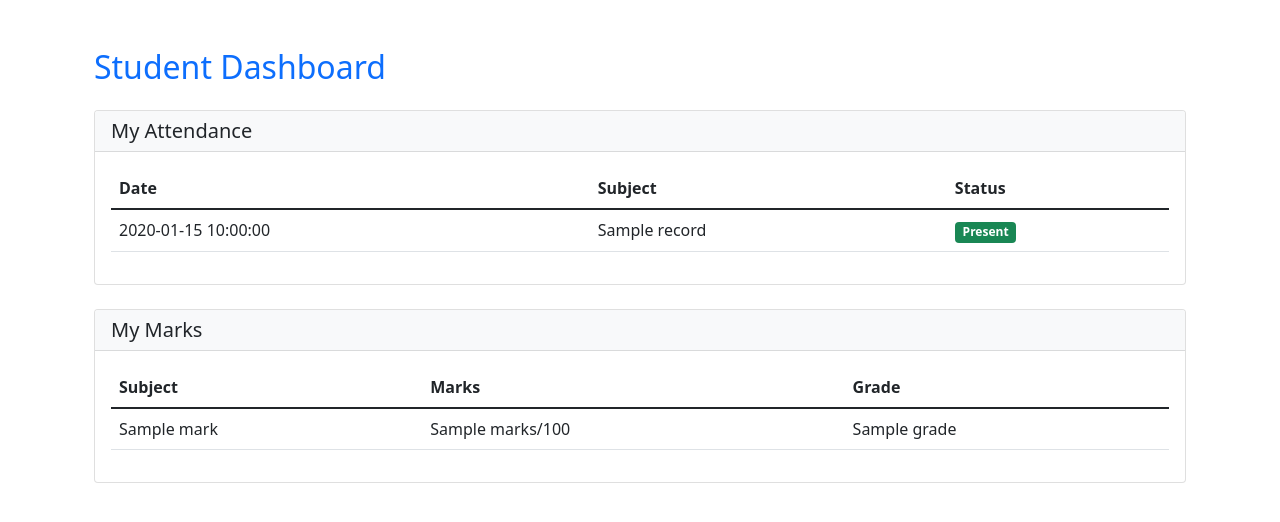
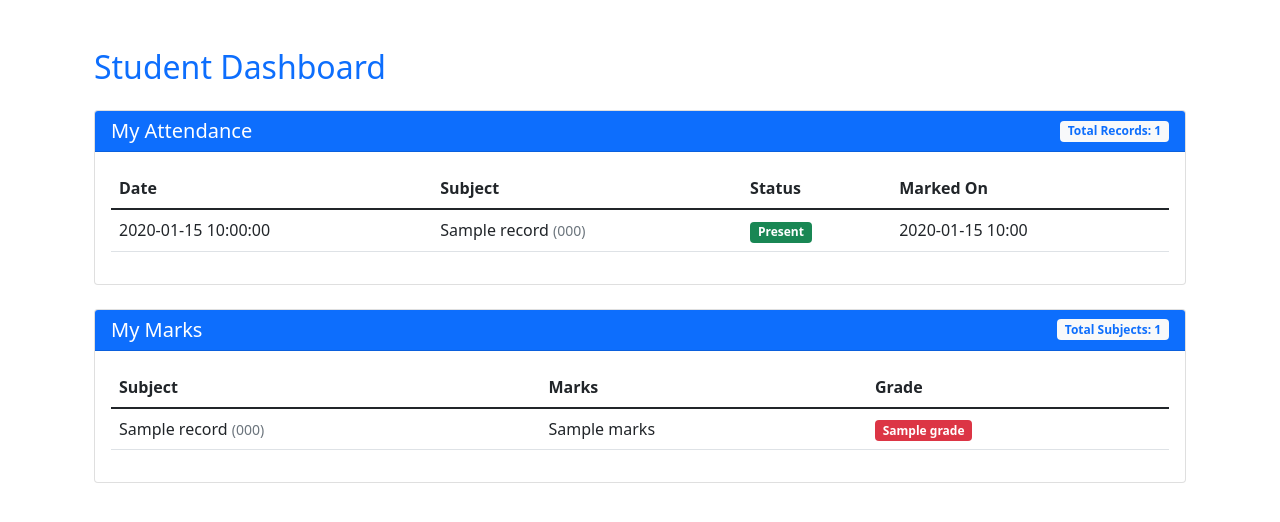
Before and after one commit to shashwat-81/Attendance-management, a Flask app: template app/templates/student_dashboard.html in a window 1280 px wide. Shown: the part 56-578 px from the top of the page. Run offline with Flask 3, Linux system fonts and the light colour scheme; the visitor is signed in with stand-in values (Sample User, id 1); the template is opened without the code that fills it: most values are stand-ins (such as "Sample title", 1, 10 or a date in 2020); some libraries are stand-ins or nearby versions.

Commit message:
updated student dashboard

```diff
--- a/app/routes.py
+++ b/app/routes.py
@@ -139,23 +139,62 @@ def student_dashboard():
     if current_user.role != 'student':
         return "Unauthorized", 403
 
-    # Get all attendance records for the student
-    attendance_records = list(mongo.db.attendance.find({'student_id': str(current_user.id)}))
+    try:
+        # Get all subjects
+        subjects = list(mongo.db.subjects.find())
+        subject_dict = {str(subject['_id']): subject for subject in subjects}
 
-    # Get subject details for each attendance record
-    for record in attendance_records:
-        subject = mongo.db.subjects.find_one({'_id': ObjectId(record['subject_id'])})
-        if subject:
-            record['subject_name'] = subject['name']
-        else:
-            record['subject_name'] = 'Unknown Subject'
+        # Get all attendance records for the student
+        attendance_records = list(mongo.db.attendance.find({
+            "records": {
+                "$elemMatch": {
+                    "student_id": str(current_user.id)
+                }
+            }
+        }))
 
-    # Get marks for all subjects
-    marks_records = list(mongo.db.marks.find({'student_id': str(current_user.id)}))
+        # Process attendance records
+        processed_attendance = []
+        for record in attendance_records:
+            subject = subject_dict.get(record['subject_id'], {})
+            student_record = next(
+                (r for r in record['records'] if r['student_id'] == str(current_user.id)),
+                None
+            )
+            if student_record:
+                processed_attendance.append({
+                    'date': record['date'],
+                    'subject_name': subject.get('name', 'Unknown Subject'),
+                    'subject_code': subject.get('code', 'N/A'),
+                    'status': student_record['status'],
+                    'marked_at': student_record.get('marked_at', record.get('created_at'))
+                })
 
-    return render_template('student_dashboard.html',
-                         attendance_records=attendance_records,
-                         marks_records=marks_records)
+        # Sort attendance by date (most recent first)
+        processed_attendance.sort(key=lambda x: x['date'], reverse=True)
+
+        # Get and process marks
+        marks_records = list(mongo.db.marks.find({'student_id': str(current_user.id)}))
+        processed_marks = []
+        for mark in marks_records:
+            subject = subject_dict.get(mark['subject_id'], {})
+            processed_marks.append({
+                'subject_name': subject.get('name', 'Unknown Subject'),
+                'subject_code': subject.get('code', 'N/A'),
+                'marks': mark['marks'],
+                'grade': mark['grade']
+            })
+
+        return render_template('student_dashboard.html',
+                             attendance_records=processed_attendance,
+                             marks_records=processed_marks)
+
+    except Exception as e:
+        print(f"Error in student dashboard: {e}")
+        flash('Error loading dashboard data', 'error')
+        return render_template('student_dashboard.html',
+                             attendance_records=[],
+                             marks_records=[])
 
 @main.route('/add_subject', methods=['POST'])
 @login_required
--- a/app/templates/student_dashboard.html
+++ b/app/templates/student_dashboard.html
@@ -5,10 +5,15 @@
 <div class="container py-4">
     <h2 class="text-primary mb-4">Student Dashboard</h2>
 
-    <!-- Attendance Card -->
+    <!-- Attendance Records -->
     <div class="card mb-4">
-        <div class="card-header bg-light">
+        <div class="card-header bg-primary text-white d-flex justify-content-between align-items-center">
             <h3 class="h5 mb-0">My Attendance</h3>
+            {% if attendance_records %}
+            <span class="badge bg-light text-primary">
+                Total Records: {{ attendance_records|length }}
+            </span>
+            {% endif %}
         </div>
         <div class="card-body">
             {% if attendance_records %}
@@ -19,35 +24,43 @@
                             <th>Date</th>
                             <th>Subject</th>
                             <th>Status</th>
+                            <th>Marked On</th>
                         </tr>
                     </thead>
                     <tbody>
                         {% for record in attendance_records %}
                         <tr>
                             <td>{{ record.date }}</td>
-                            <td>{{ record.subject_name }}</td>
                             <td>
-                                {% if record.status == 'present' %}
-                                <span class="badge bg-success">Present</span>
-                                {% else %}
-                                <span class="badge bg-danger">Absent</span>
-                                {% endif %}
+                                {{ record.subject_name }}
+                                <small class="text-muted">({{ record.subject_code }})</small>
                             </td>
+                            <td>
+                                <span class="badge bg-{{ 'success' if record.status == 'present' else 'danger' }}">
+                                    {{ record.status|title }}
+                                </span>
+                            </td>
+                            <td>{{ record.marked_at.strftime('%Y-%m-%d %H:%M') if record.marked_at else 'N/A' }}</td>
                         </tr>
                         {% endfor %}
                     </tbody>
                 </table>
             </div>
             {% else %}
-            <p class="text-muted">No attendance records found.</p>
+            <p class="text-muted mb-0">No attendance records found.</p>
             {% endif %}
         </div>
     </div>
 
-    <!-- Marks Card -->
+    <!-- Marks Records -->
     <div class="card">
-        <div class="card-header bg-light">
+        <div class="card-header bg-primary text-white d-flex justify-content-between align-items-center">
             <h3 class="h5 mb-0">My Marks</h3>
+            {% if marks_records %}
+            <span class="badge bg-light text-primary">
+                Total Subjects: {{ marks_records|length }}
+            </span>
+            {% endif %}
         </div>
         <div class="card-body">
             {% if marks_records %}
@@ -61,18 +74,25 @@
                         </tr>
                     </thead>
                     <tbody>
-                        {% for mark in marks_records %}
+                        {% for record in marks_records %}
                         <tr>
-                            <td>{{ mark.subject_name }}</td>
-                            <td>{{ mark.marks }}/100</td>
-                            <td>{{ mark.grade }}</td>
+                            <td>
+                                {{ record.subject_name }}
+                                <small class="text-muted">({{ record.subject_code }})</small>
+                            </td>
+                            <td>{{ record.marks }}</td>
+                            <td>
+                                <span class="badge bg-{{ 'success' if record.grade in ['A','B'] else 'warning' if record.grade == 'C' else 'danger' }}">
+                                    {{ record.grade }}
+                                </span>
+                            </td>
                         </tr>
                         {% endfor %}
                     </tbody>
                 </table>
             </div>
             {% else %}
-            <p class="text-muted">No marks records available.</p>
+            <p class="text-muted mb-0">No marks records available.</p>
             {% endif %}
         </div>
     </div>
```
